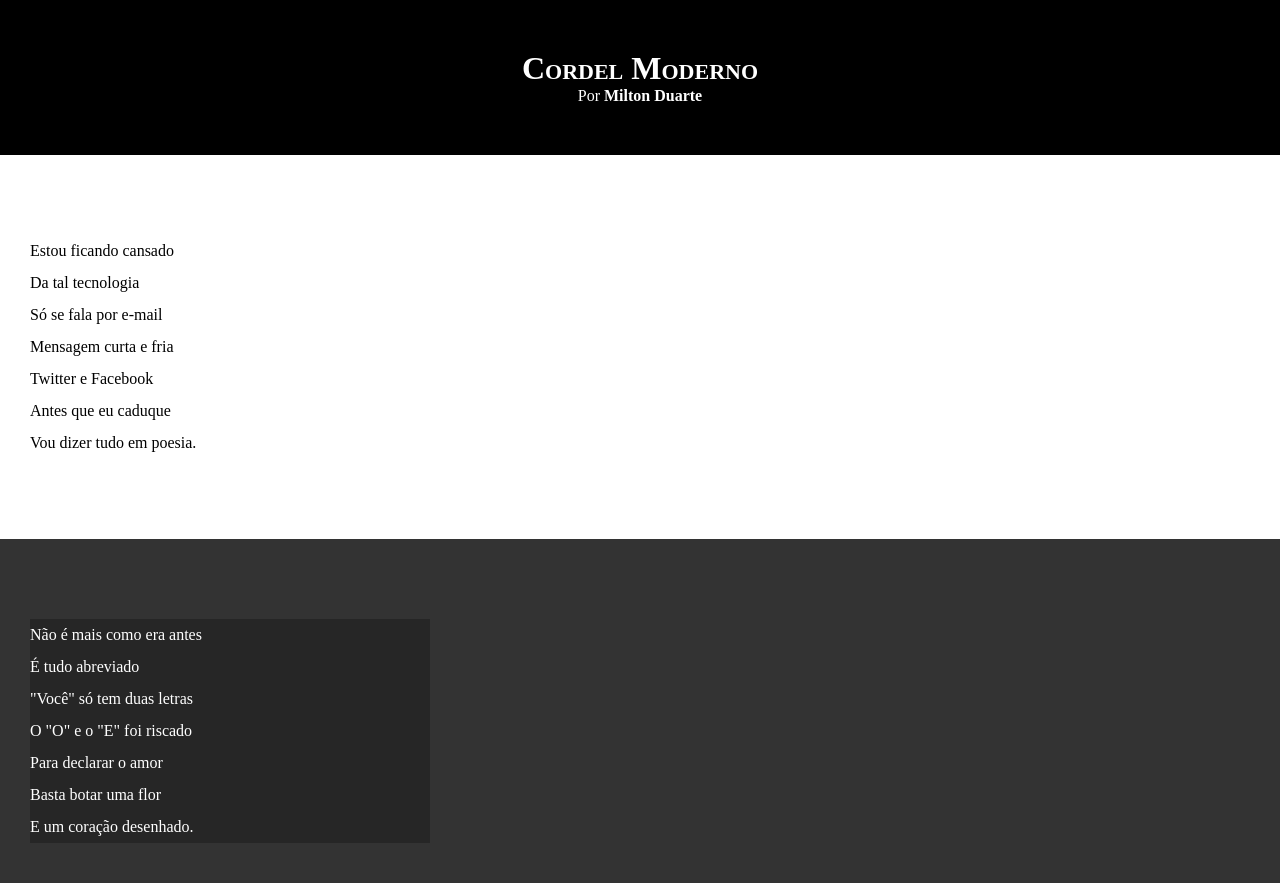
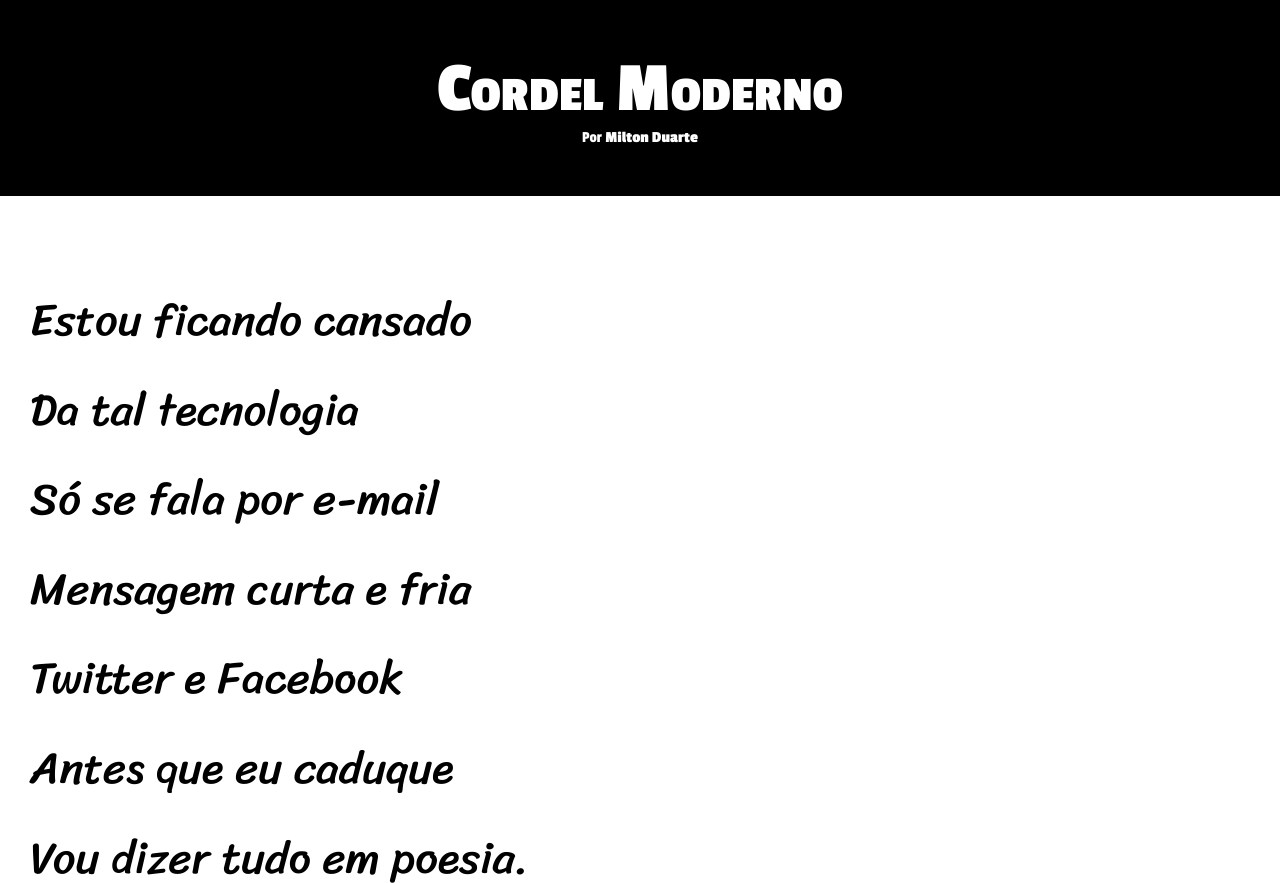
Before and after one commit to Carvalho1oak/html-css, a plain HTML site: page desafios/d012/index.html in a window 1280 px wide. Shown: the top 883 px of the page. Drawn offline with Linux system fonts and the light colour scheme.

Commit message:
atualização de estilos 2
😋

```diff
--- a/desafios/d012/estilo.css
+++ b/desafios/d012/estilo.css
@@ -1,24 +1,36 @@
 @charset "UTF-8";
+
+@import url('https://fonts.googleapis.com/css2?family=Passion+One:wght@400;700&family=Sriracha&display=swap');
+
+:root {
+    --fonte1: verdana, Geneva, tahoma, sans-serif;
+    --fonte2: 'Passion one', cursive, sans-serif;
+    --fonte3: 'Sriracha', cursive;
+}
 
 * {
     margin: 0px;
     padding: 0px;
+    font-size: 1em;
 }
 
 html, body {
     min-height: 100vh;
     background-color: darkgray;
+    font-family: var(--fonte1);
 }
 
 header {
     background-color: black;
     color: white;
     text-align: center;
+    font-family: var(--fonte2);
 }
 
 header > h1 {
     padding-top: 50px;
     font-variant: small-caps;
+    font-size: 9vh;
 }
 
 header > p {
@@ -40,6 +52,8 @@ section {
     padding-bottom: 10vh;
     line-height: 2em;
     padding-left: 30px;
+    font-family: var(--fonte3);
+    font-size: 3.5vw;
 }
 
 section.normal {
@@ -53,7 +67,8 @@ section.imagem {
 }
 
 section.imagem > p {
-    width: 400px;
+    display: inline-block;
+    padding: 5px;
     background-color: rgba(0, 0, 0, 0.253);
 }
 
```
